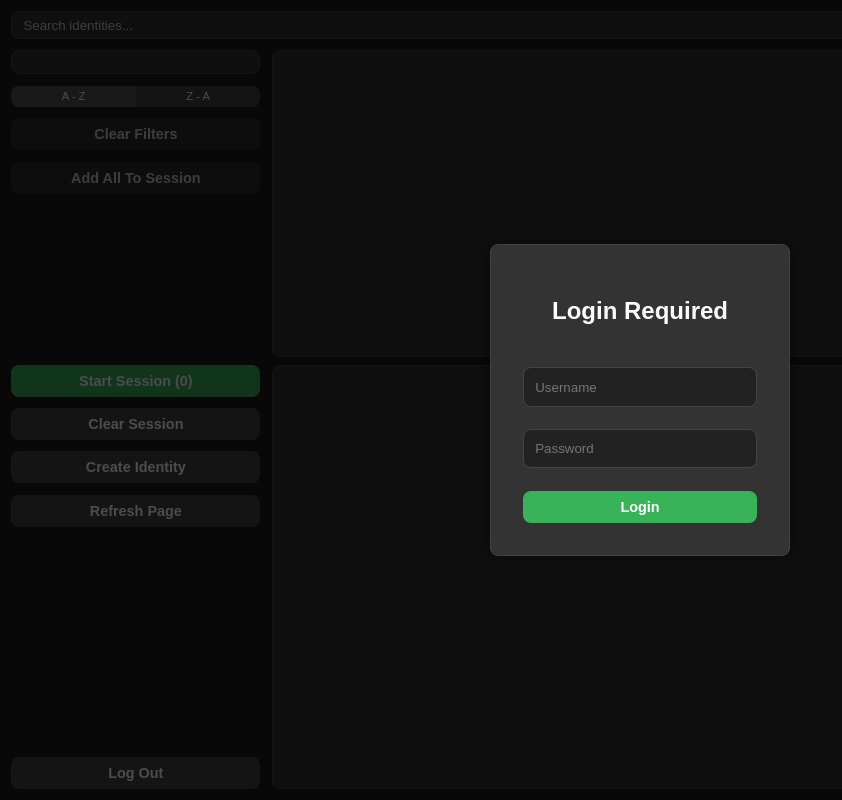
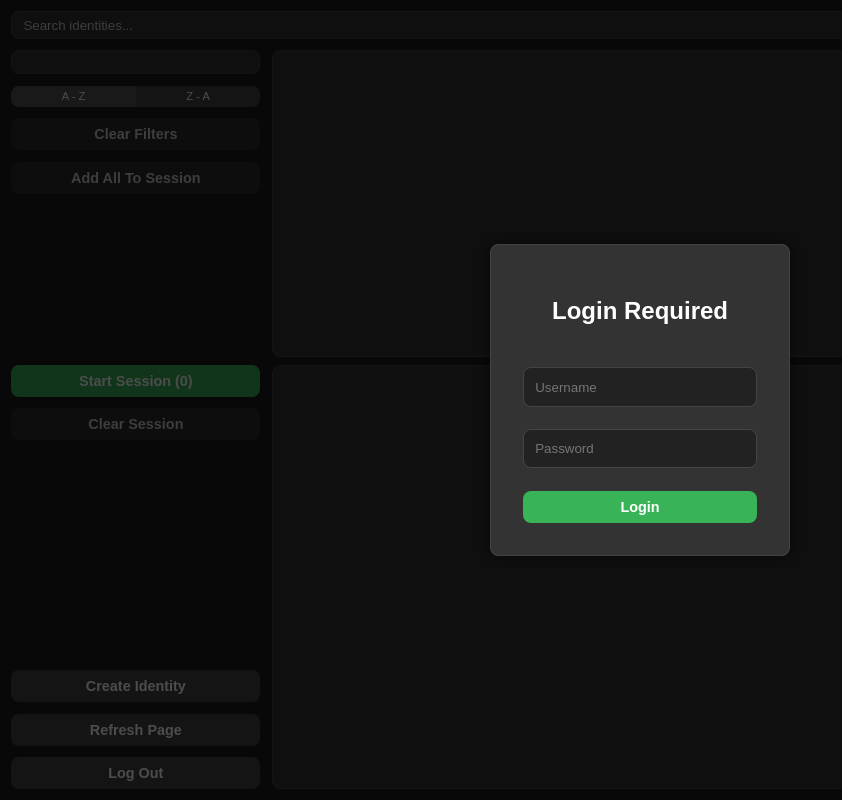
Before and after one commit to Productions-MP/capture-link, a Vue app: page / in a window 1280 px wide. Shown: the whole page, without its empty margins (0-842 px from the left). Built offline with nearby package versions, Linux system fonts and the light colour scheme.

Commit message:
Adjust session controls layout and disabled state

```diff
--- a/src/components/SessionManager.vue
+++ b/src/components/SessionManager.vue
@@ -10,10 +10,12 @@
                     {{ this.isDisabled ? 'Ending...' : 'End Session' }} ({{ this.activeIdentities.length }})
                 </StyledButton>
 
-                <StyledButton v-if="!isSessionActive" @click="clearSession" text-color="#fff" button-color="#444">
+                <StyledButton v-if="!isSessionActive" @click="clearSession" :disabled="!canClearSession" text-color="#fff" button-color="#444">
                     Clear Session
                 </StyledButton>
+            </div>
 
+            <div class="secondary-actions">
                 <StyledButton v-if="!isSessionActive" @click="this.$emit('show-add-identity')" text-color="#fff" button-color="#444">
                     Create Identity
                 </StyledButton>
@@ -21,11 +23,11 @@
                 <StyledButton v-if="!isSessionActive" @click="handleRefresh()" text-color="#fff" button-color="#444">
                     Refresh Page
                 </StyledButton>
+
+                <StyledButton @click="logOut()" text-color="#fff" button-color="#444">
+                    Log Out
+                </StyledButton>
             </div>
-
-            <StyledButton @click="logOut()" text-color="#fff" button-color="#444">
-                Log Out
-            </StyledButton>
         </div>
         <IdentityCardPane ref="identityPane">
             <IdentityCard v-for="identity in activeIdentities" :key="identity.firstName + identity.lastName"
@@ -60,6 +62,11 @@ export default {
         IdentityCard,
         IdentityCardPane,
         StyledButton,
+    },
+    computed: {
+        canClearSession() {
+            return !this.isSessionActive && this.activeIdentities.length > 0;
+        },
     },
     watch: {
         activeIdentities: {
```
